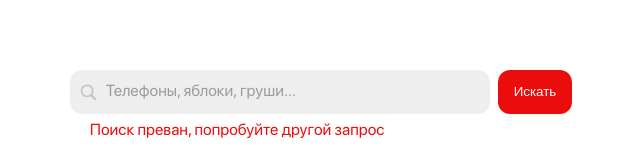
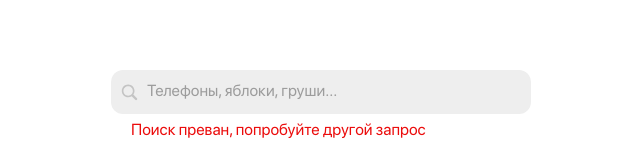
Before and after one commit to visneviySecret/photo-search, a Next.js app: page / in a window 1280 px wide. Shown: the part 179-343 px from the top of the page, without its empty margins (319-959 px from the left). Built offline with nearby package versions, Linux system fonts and the light colour scheme; no server answers.

Commit message:
check is key down

```diff
--- a/src/components/UI/TextField/TextField.tsx
+++ b/src/components/UI/TextField/TextField.tsx
@@ -13,7 +13,7 @@ interface TextFieldProps {
   value: string
   onChange: (value: string) => void
   onReset: () => void
-  handleSearch: () => void
+  // handleSearch: () => void
   errorMessage?: string
 }
 
@@ -21,7 +21,7 @@ function TextField({
   value,
   onChange,
   onReset,
-  handleSearch,
+  // handleSearch,
   errorMessage,
 }: TextFieldProps) {
   const handleChange = (e: React.ChangeEvent<HTMLInputElement>) => {
--- a/src/components/share/SearchBar/SearchBar.tsx
+++ b/src/components/share/SearchBar/SearchBar.tsx
@@ -41,9 +41,9 @@ function SearchBar({
           onReset={handleReset}
           value={value}
           errorMessage={errorMessage}
-          handleSearch={handleSearch}
+          // handleSearch={handleSearch}
         />
-        <Button onClick={handleSearch} />
+        {/* <Button onClick={handleSearch} /> */}
       </Wrapper>
     </Container>
   )
--- a/src/feature/PhotoSearch/usePhoto.ts
+++ b/src/feature/PhotoSearch/usePhoto.ts
@@ -1,7 +1,6 @@
-import React, { useEffect, useState } from 'react'
+import { useEffect, useState } from 'react'
 import useMeasure from 'react-use-measure'
 import { getPhotos } from '@/api/photo/getPhotos'
-import { usePrevious } from '@/hooks/usePrevious'
 
 function usePhoto() {
   const [query, setQuery] = useState('')
```
